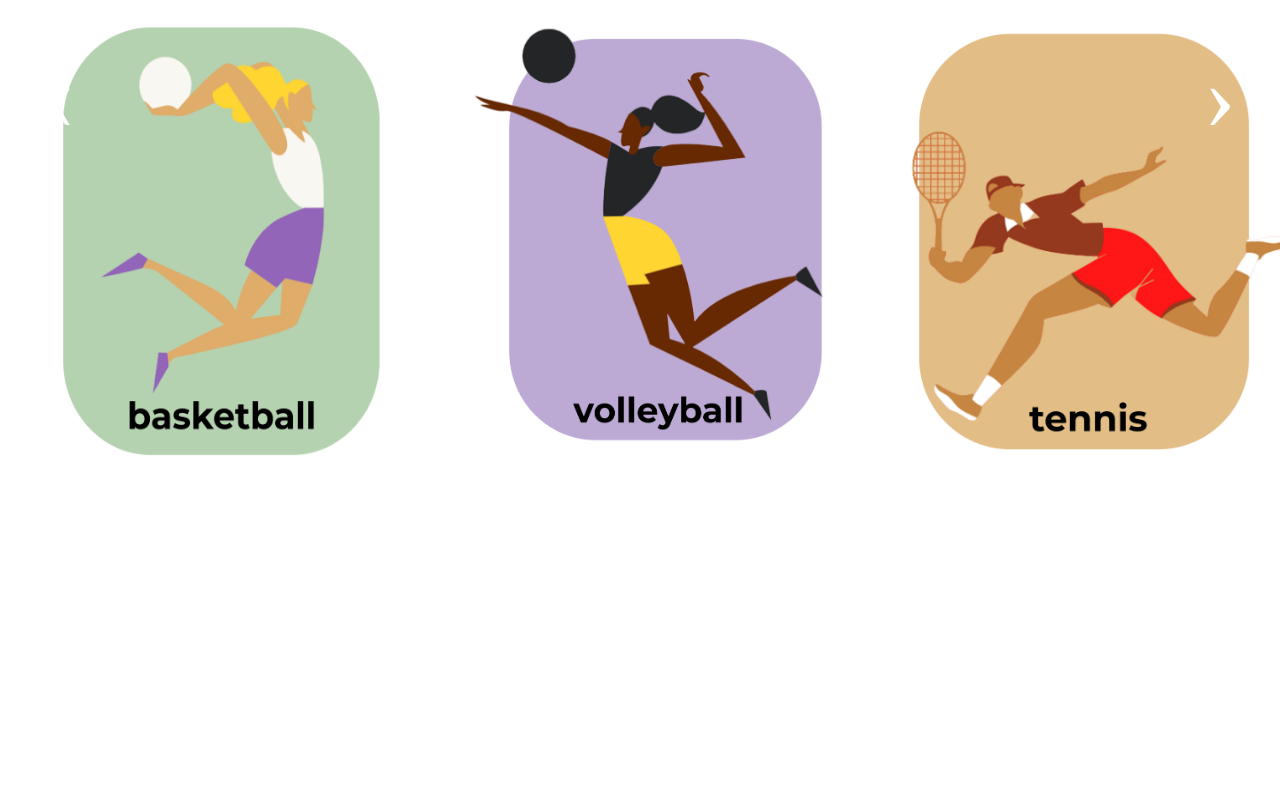
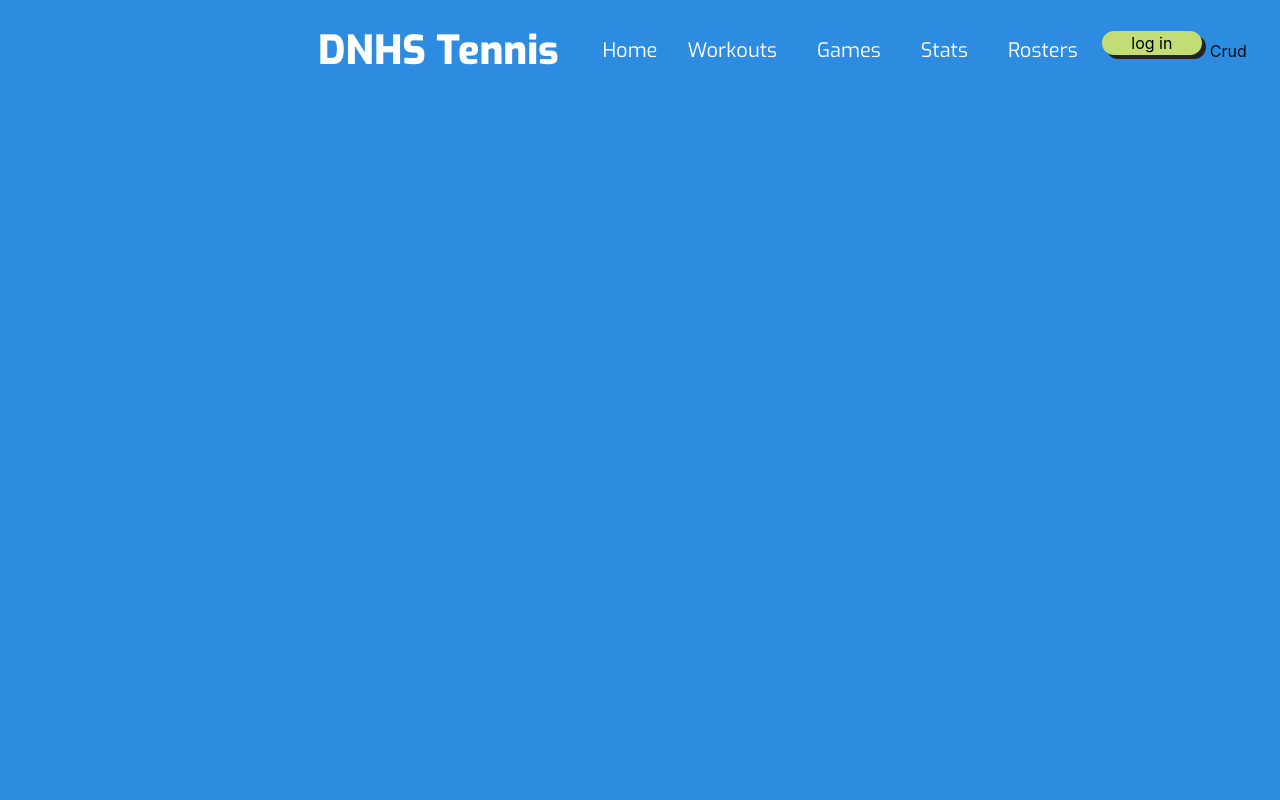
Before and after one commit to Archkitten/n22p4-quarter-finals, a Flask app: page /scrolling/ in a window 1280 px wide. Run offline with Flask 2, Linux system fonts and the light colour scheme; some libraries are stand-ins or nearby versions.

Commit message:
Updated crud login and css for index

```diff
--- a/templates/layouts/base.html
+++ b/templates/layouts/base.html
@@ -18,9 +18,20 @@ This HTML is setup as as a Jinja2 layout, coders use layouts for:
         }
 
         @font-face {
-            font-family: myFirstFont;
-            src: url(/static/img/Montserrat-Bold.ttf);
+            font-family: exo_bold;
+            src: url(/static/assests/Exo-ExtraBold.ttf);
         }
+
+        @font-face {
+            font-family: exo;
+            src: url(/static/assests/Exo-Regular.ttf);
+        }
+
+        @font-face {
+            font-family: exo_med;
+            src: url(/static/assests/Exo-Medium.ttf);
+        }
+
     </style>
 
     {% block head %}
--- a/templates/layouts/navbar.html
+++ b/templates/layouts/navbar.html
@@ -1,31 +1,24 @@
-<nav class="navbar navbar-expand-lg navbar-light bg-secondary">
-    <div class="container-fluid">
-        <div class="btn-group">
-            <a class="navbar-brand" href="#">DNHS Tennis</a>
-            <button class="navbar-toggler" type="button" data-bs-toggle="collapse" data-bs-target="#navbarNavDarkDropdown" aria-controls="navbarNavDarkDropdown" aria-expanded="false" aria-label="Toggle navigation">
-                <span class="navbar-toggler-icon"></span>
-            </button>
-
-            <div class="collapse navbar-collapse" id="navbarHome">
-                <ul class="navbar-nav">
-                    <li class="nav-item active">
-                        <a class="nav-link" href="{{ url_for('index') }}">Home <span class="sr-only"></span></a>
-                    </li>
-                </ul>
-            </div>
-
-            <div class="collapse navbar-collapse" id="navbarNavDarkDropdown">
-                <ul class="navbar-nav">
-                    <li class="nav-item dropdown">
-                        <a class="nav-link dropdown-toggle" href="#" id="navbarDarkDropdownMenuLink" role="button" data-bs-toggle="dropdown" aria-expanded="false">
-                            Starters
-                        </a>
-                        <ul class="dropdown-menu dropdown-menu-dark" aria-labelledby="navbarDarkDropdownMenuLink">
-                            <li><a class="dropdown-item" href={{ url_for('sports') }}>Sports</a></li>
-                        </ul>
-                    </li>
-                </ul>
-            </div>
+<!-- Navigation Bar from bootstrap
+This HTML is setup as a fragment allowing it to be "included" by other HTML files via Jinja2
+-->
+<nav class="navbar navbar-expand-lg navbar-light bg-black" style="color: white">
+    <a class="navbar-brand" href="#"></a>
+    <button class="navbar-toggler" type="button" data-toggle="collapse" data-target="#navbarNavAltMarkup" aria-controls="navbarNavAltMarkup" aria-expanded="false" aria-label="Toggle navigation">
+        <span class="navbar-toggler-icon"></span>
+    </button>
+    <div class="collapse navbar-collapse" id="navbarNavAltMarkup">
+        <div class="navbar-nav">
+            <!-- url_for is a Jinja2 pre-processor that finds route from function name (def) -->
+            <nav class="navbar navbar-expand-lg navbar-light bg-black" >
+                <a class="navbar-brand" href="/"style="font-family: exo_bold; color: white; font-size: 40px; padding-right: 20px;padding-left: 270px;">DNHS Tennis</a>
+                <a style="font-family: exo; color: white; font-size: 20px; padding-right: 10px;" class="nav-link" href={{ url_for('index') }}>Home</a>
+                <a style="font-family: exo; color: white; font-size: 20px; padding-right: 20px; padding-left: 20px;" class="nav-link" href={{ url_for('scrolling') }}>Workouts</a>
+                <a style="font-family: exo; color: white; font-size: 20px;padding-right: 20px; padding-left: 20px;" class="nav-link" href={{ url_for('scrolling') }}>Games</a>
+                <a style="font-family: exo; color: white; font-size: 20px;padding-right: 20px; padding-left: 20px;" class="nav-link" href={{ url_for('scrolling') }}>Stats</a>
+                <a style="font-family: exo; color: white; font-size: 20px;padding-right: 24px; padding-left: 20px;" class="nav-link" href={{ url_for('scrolling') }}>Rosters</a>
+                <a href={{ url_for('crud.crud_login') }}>
+                    <p id="login" style="box-shadow: 4px 4px #252323; width: 100px;background:#C2DC76;border-radius: 20px;color: black;text-align: center; ">log in</p>
+                </a>
 
             <div class="collapse navbar-collapse" id="navbarHome">
                 <ul class="navbar-nav">
@@ -38,6 +31,23 @@
 
 
 
-    </div>
+
+                <button class="navbar-toggler" type="button" data-toggle="collapse" data-target="#navbarSupportedContent" aria-controls="navbarSupportedContent" aria-expanded="false" aria-label="Toggle navigation">
+                    <span class="navbar-toggler-icon"></span>
+                </button>
+{#                <div class="collapse navbar-collapse" id="navbarNavDarkDropdown">#}
+{#                    <ul class="navbar-nav">#}
+{#                        <li class="nav-item dropdown">#}
+{#                            <a class="nav-link dropdown-toggle" href="#" id="navbarDarkDropdownMenuLink" role="button" data-bs-toggle="dropdown" aria-expanded="false" style="font-family: exo; color: white; font-size: 20px;">#}
+{#                                Data#}
+{#                            </a>#}
+{#                            <ul class="dropdown-menu dropdown-menu-dark" aria-labelledby="navbarDarkDropdownMenuLink">#}
+{#                                <li><a class="dropdown-item" href={{ url_for('scrolling') }}>Scrolling</a></li>#}
+{#                            </ul>#}
+{#                        </li>#}
+{#                    </ul>#}
+{#                </div>#}
+            </nav>
+        </div>
     </div>
 </nav>
--- a/templates/scrolling.html
+++ b/templates/scrolling.html
@@ -1,110 +1,9 @@
+{% extends "layouts/base.html" %}
+{% block body %}
+<style>
+body{
+    background-color: #2D8CDF;
+}
+</style>
 
-<!DOCTYPE html>
-<html lang="en" dir="ltr">
-<head>
-    <meta charset="utf-8">
-</head>
-<body>
-<div class="wrapper">
-    <section id="section1">
-        <a href="#section2" class="arrow__btn">‹</a>
-        <div class="item">
-            <img src="/static/img/basketball.png" height="447" width="415" >
-        </div>
-        <div class="item">
-            <img src="/static/img/volleyball.png" height="447" width="465" >
-        </div>
-        <div class="item">
-            <img src="/static/img/tennis.png" height="447" width="415" >
-        </div>
-        <div class="item">
-            <img src="/static/img/swimming.png" height="447" width="415" >
-        </div>
-        <div class="item">
-            <img src="">
-        </div>
-        <a href="#section2" class="arrow__btn">›</a>
-    </section>
-    <section id="section2">
-        <a href="#section1" class="arrow__btn">‹</a>
-        <div class="item">
-            <img src="">
-        </div>
-        <div class="item">
-            <img src="">
-        </div>
-        <div class="item">
-            <img src="">
-        </div>
-        <div class="item">
-            <img src="">
-        </div>
-        <div class="item">
-            <img src="">
-        </div>
-        <a href="#section1" class="arrow__btn">›</a>
-    </section>
-</div>
-
-</body>
-</html>
-
-<style>
-    html {
-        scroll-behavior: smooth;
-    }
-    body {
-        margin: 0;
-        background-color: #ffffff;
-    }
-    .wrapper {
-        display: grid;
-        grid-template-columns: repeat(3, 100%);
-        overflow: hidden;
-        scroll-behavior: smooth;
-    }
-    .wrapper section {
-        width: 100%;
-        position: relative;
-        display: grid;
-        grid-template-columns: repeat(5, auto);
-        margin: 20px 0;
-    }
-    .wrapper section .item {
-        padding: 0 2px;
-        transition: 250ms all;
-    }
-    .wrapper section .item:hover {
-        margin: 0 40px;
-        transform: scale(1.2);
-    }
-    .wrapper section a {
-        position: absolute;
-        color: #fff;
-        text-decoration: none;
-        font-size: 6em;
-        background: black;
-        width: 80px;
-        padding: 20px;
-        text-align: center;
-        z-index: 1;
-    }
-    .wrapper section a:nth-of-type(1) {
-        top: 0;
-        bottom: 0;
-        left: 0;
-        background: none;
-    }
-    .wrapper section a:nth-of-type(2) {
-        top: 0;
-        bottom: 0;
-        right: 0;
-        background: none;
-    }
-    @media only screen and (max-width: 600px) {
-        a.arrow__btn {
-            display: none;
-            color:black;
-        }
-    }
-</style>
+{% endblock %}
```
Also changed, not shown: cruddy/templates/cruddy/authorize.html (+37 -15 lines), cruddy/templates/cruddy/crud.html (+6 -1 lines), cruddy/templates/cruddy/login.html (+32 -14 lines), templates/index.html (+73 -52 lines), model/myDB.db, static/assests/Exo-ExtraBold.ttf (added), static/assests/Exo-Medium.ttf (added), static/assests/Exo-Regular.ttf (added), static/img/basketball.png (deleted), static/img/swimming.png (deleted), static/img/tennis.png (deleted), static/img/tennisb.png (added), static/img/upcoming2.png (added), static/img/volleyball.png (deleted).
